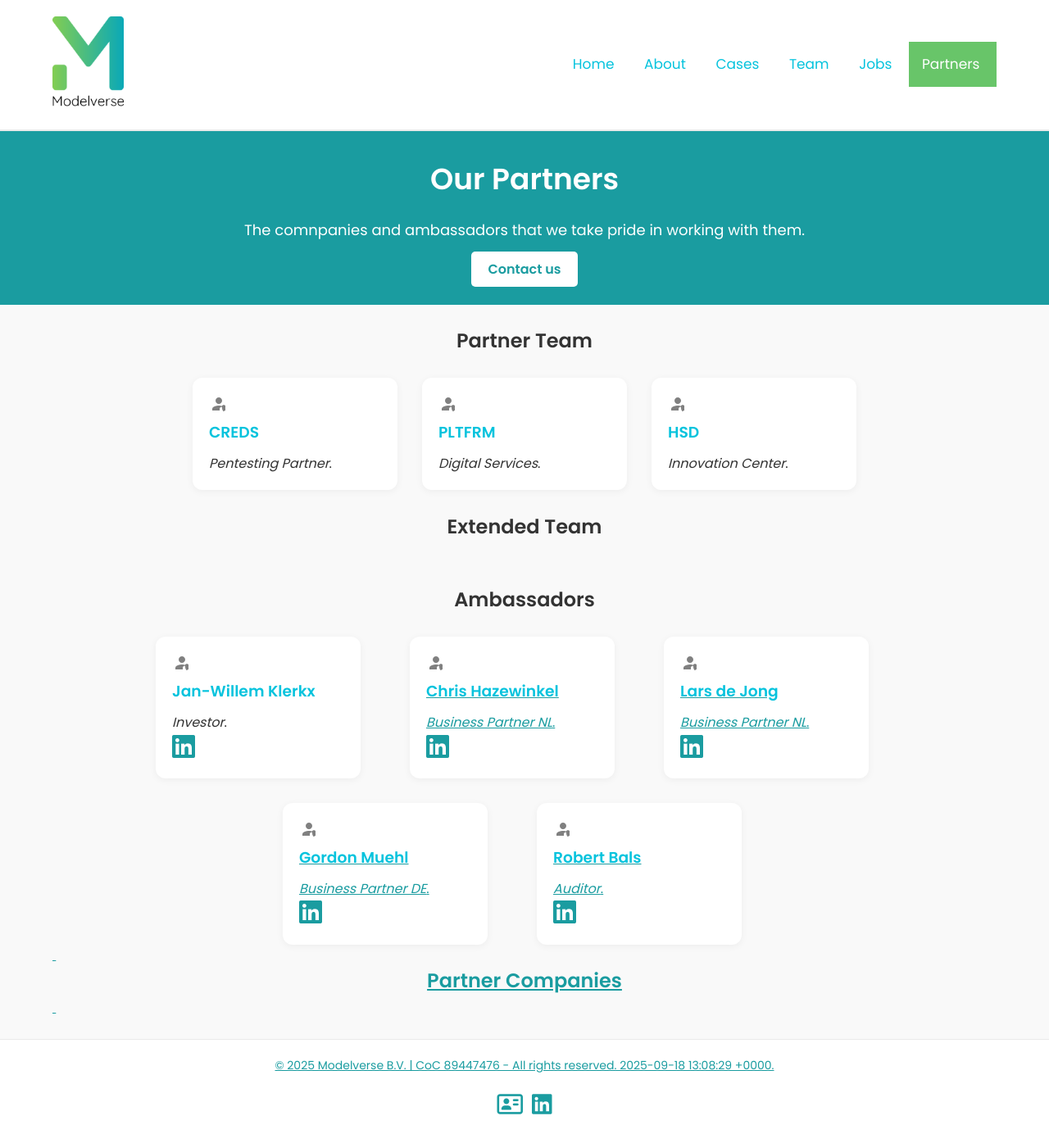
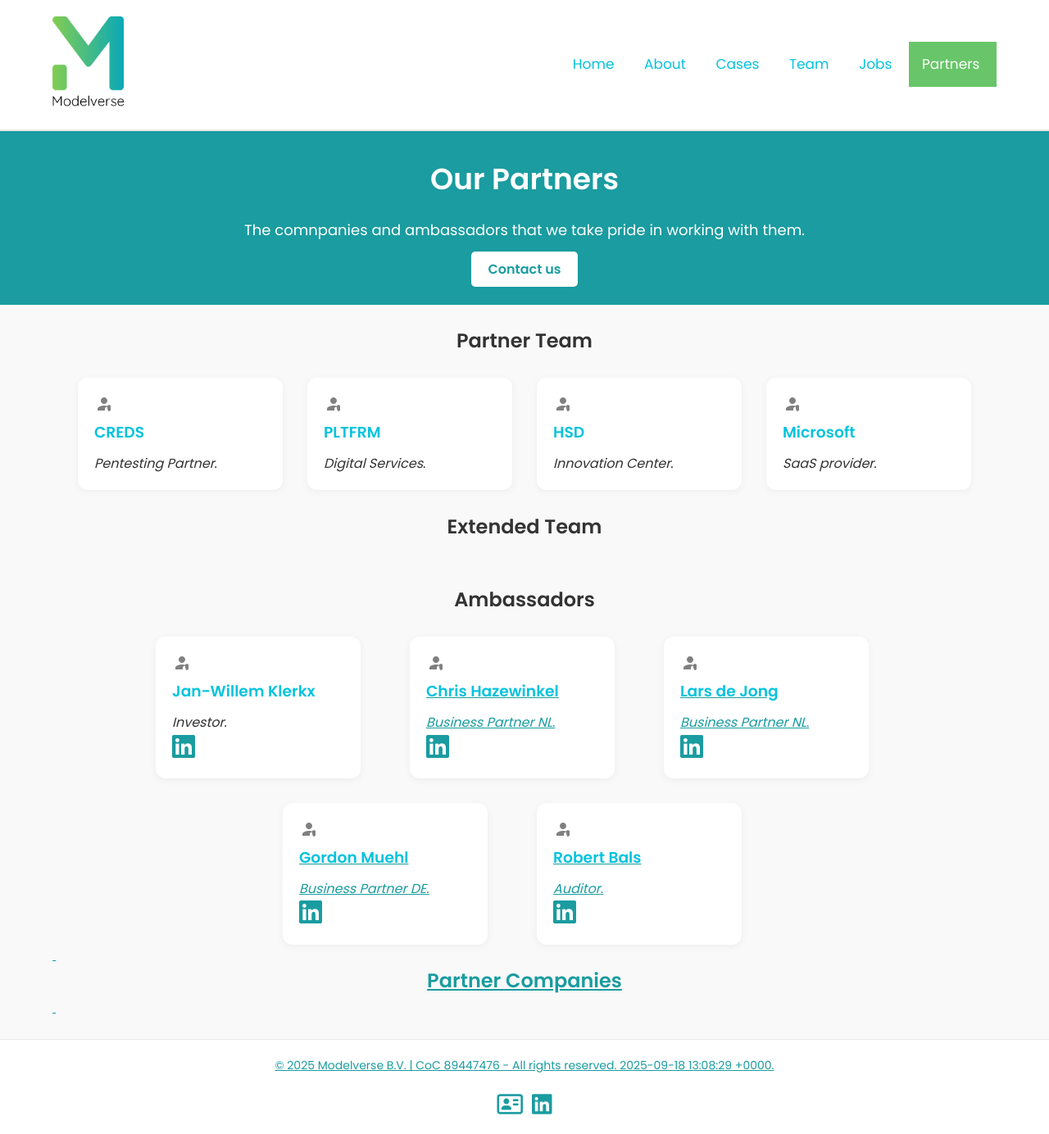
Before and after one commit to daanl63/MVVTS-jekyll, a Jekyll site: the page built from partners.html, in a window 1280 px wide. Shown: the whole page at 82% size. Built offline with Jekyll 4.4.1, drawn with Linux system fonts in a browser that asks for light colours; nearby versions of some CDN libraries.

Commit message:
Update partner.yaml

```diff
--- a/_data/partner.yaml
+++ b/_data/partner.yaml
@@ -26,6 +26,7 @@
   - name: Robert Bals
     role: Auditor
     bio:
+    img:
     linkedin: https://www.linkedin.com/in/rbals/
 
 pt:
@@ -33,13 +34,22 @@
     role: Pentesting Partner
     bio:
     img:
+    linkedin:
 
   - name : PLTFRM
     role: Digital Services
     bio:
     img:
+    linkedin:
 
   - name: HSD
     role: Innovation Center
     bio:
     img:
+    linkedin:
+
+  - name: Microsoft
+    role: SaaS provider
+    bio:
+    img:
+    linkedin:
```
